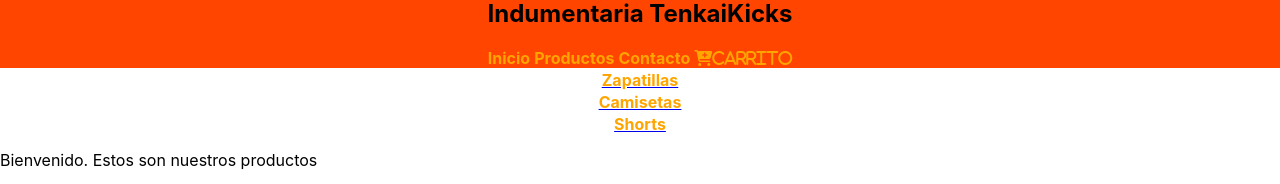
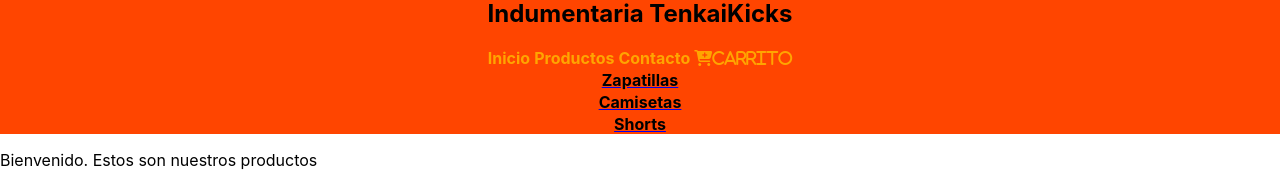
Before and after one commit to GianMarchetti/proyectoreact, a React (Create React App) app: page / in a window 1280 px wide. Shown: the part 225-409 px from the top of the page. Built offline with nearby package versions, Linux system fonts and the light colour scheme.

Commit message:
Errores 4 entrega PF

```diff
--- a/src/App.jsx
+++ b/src/App.jsx
@@ -6,10 +6,8 @@ import NavbarComponent from './Components/Navbar/index'
 import ItemListContainer from './Containers/ItemListContainers/ItemListContainer';
 import ItemDetailContainer from './Components/ItemDetailContainer';
 import { GlobalContext } from './Context/GlobalContext';
-import {Link} from "react-router-dom";
+// import {Link} from "react-router-dom";
 
-
-let stylesP = { color: 'orange', fontWeight: 'bolder',textAlign: 'center', margin: 2,textDecoration:'none'}
 let foot = { backgroundColor:'black', color: 'orange', height: 100, marginTop: 8}
 const App = () => {
     return(
@@ -18,9 +16,6 @@ const App = () => {
                 <NavbarComponent />
                     <Switch>
                         <Route exact path='/' >
-                            <Link to={`/category/:categoryId`}> <p style={stylesP}>Zapatillas</p> </Link>
-                            <Link to={`/category/:categoryId`}> <p style={stylesP}>Camisetas</p> </Link>
-                            <Link to={`/category/:categoryId`}> <p style={stylesP}>Shorts</p> </Link>
                             <ItemListContainer greeting={'Bienvenido. Estos son nuestros productos'} />
                         </Route>
                         <Route exact path='/product/:id'>
--- a/src/Containers/ItemListContainers/ItemListContainer.jsx
+++ b/src/Containers/ItemListContainers/ItemListContainer.jsx
@@ -17,8 +17,6 @@ const ItemListContainer = ({greeting}) => {
         }
     }, [categoryId])
 
-
-
     return (
         <>
             <p> {greeting} </p>
--- a/src/components/CartWidget/index.jsx
+++ b/src/components/CartWidget/index.jsx
@@ -5,7 +5,7 @@ const CartWidget = () => {
     return (
         <>
         <Link to={`/`} style={stylesP}>Inicio</Link>
-        <Link to={`/products`} style={stylesP}>Productos</Link>
+        <Link to={`/`} style={stylesP}>Productos</Link>
         <Link to={`/contact`} style={stylesP}>Contacto</Link>
         <Link to={`/cart`} style={stylesP}><i className="fas fa-cart-plus ">Carrito</i></Link>
         </>
--- a/src/components/Navbar/index.jsx
+++ b/src/components/Navbar/index.jsx
@@ -4,6 +4,7 @@ import CartWidget from "../CartWidget";
 import {nav} from "./navbar.module.css";
 import { Link } from "react-router-dom";
 
+let stylesP = { color: 'black', fontWeight: 'bolder',textAlign: 'center', margin: 2,textDecoration:'none'}
 let imnav = { height:200, width:200, }
 const NavbarComponent = () => {
     return (
@@ -11,6 +12,9 @@ const NavbarComponent = () => {
             <Link to={`/`} ><img src="https://i.ibb.co/HKCm9z0/logodbz.jpg" alt="icon e-commerce" style={imnav} border="0"/></Link>
             <h1 > Indumentaria TenkaiKicks </h1>
             <CartWidget />
+            <Link to={`/category/:categoryId`}> <p style={stylesP}>Zapatillas</p> </Link>
+            <Link to={`/category/:categoryId`}> <p style={stylesP}>Camisetas</p> </Link>
+            <Link to={`/category/:categoryId`}> <p style={stylesP}>Shorts</p> </Link>
         </nav>
     );
 }
```
Also changed, not shown: 1 other file (tests, documents, lock files or other folders).
